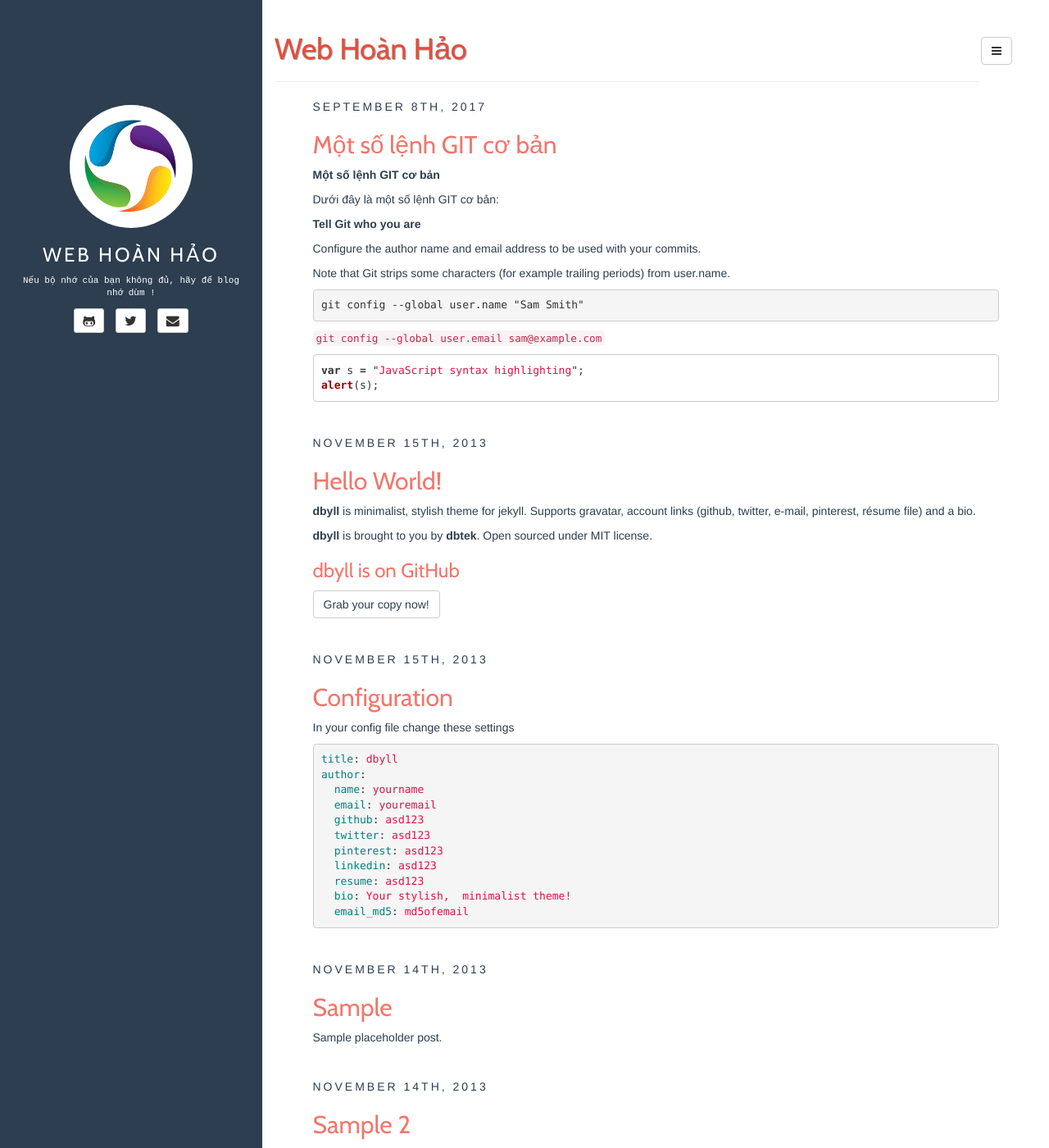
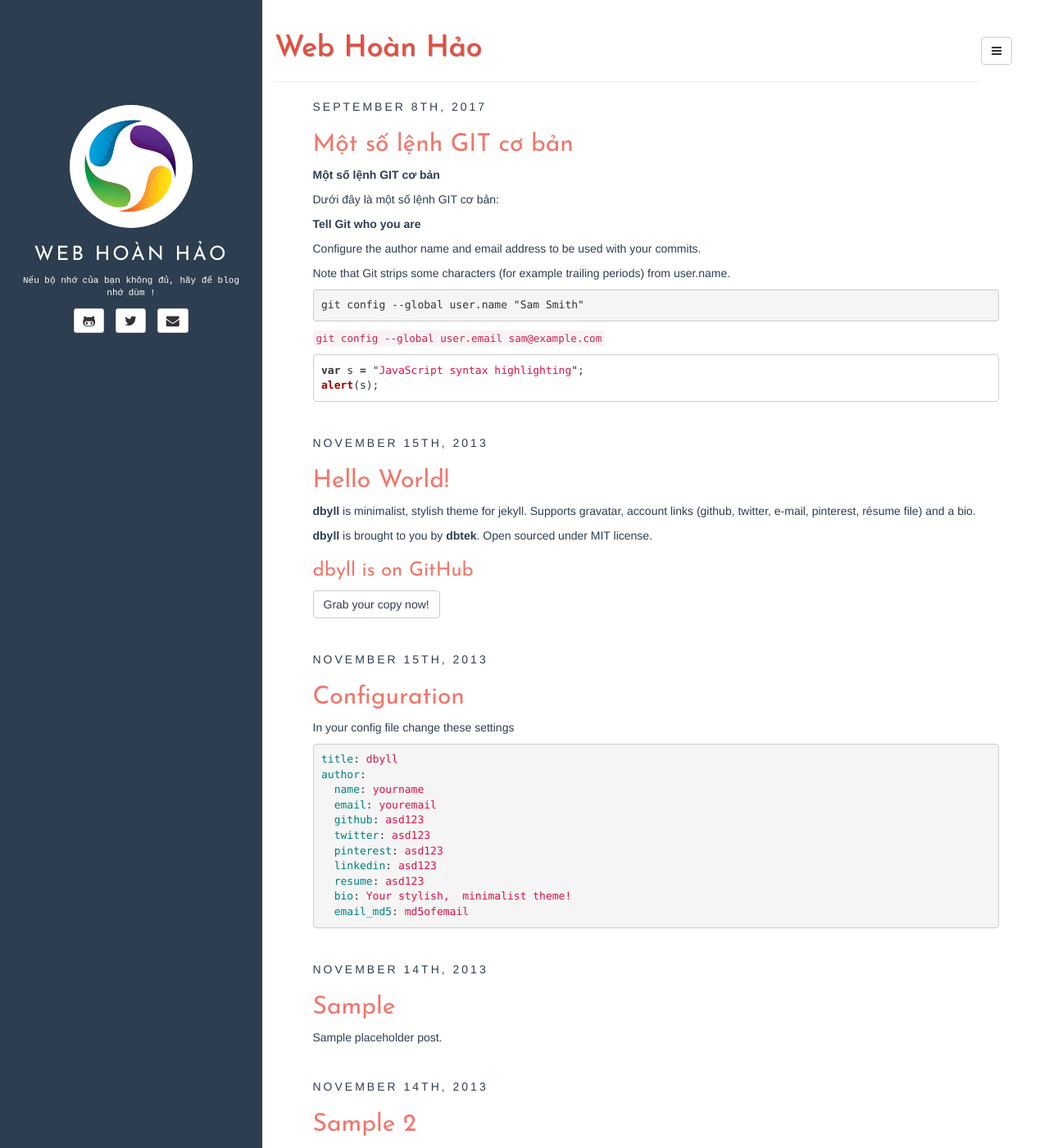
Before and after one commit to webhoanhao/webhoanhao.github.io, a Jekyll site: the page built from index.html, in a window 1280 px wide and 1400 px high. Shown: the whole window at 82% size. Built offline with Jekyll 4.4.1, drawn with Linux system fonts in a browser that asks for light colours; the list of posts is cut into pages by our own code.

Commit message:
Update style.css

```diff
--- a/assets/css/style.css
+++ b/assets/css/style.css
@@ -1,4 +1,4 @@
-@import url(//fonts.googleapis.com/css?family=Cabin);
+@import url(//fonts.googleapis.com/css?family=Josefin+Sans);
 
 body{
 	color: #2c3e50;
@@ -115,14 +115,14 @@ article.home div a, article.home pre a { color: #2c3e50; }
 article.home div a:hover, article.home pre a:hover { color: #2c3e50; text-decoration: none; }
 article img { max-width: 100%; }
 
-h1,h2,h3,h4,h5,h6 { font-family: 'Cabin', sans-serif; }
+h1,h2,h3,h4,h5,h6 { font-family: 'Josefin Sans', sans-serif; }
 article.home h1,
 article.home h2,
 article.home h3,
 article.home h4,
 article.home h5,
 article.home h6 {
-	font-family: 'Cabin', sans-serif;
+	font-family: 'Josefin Sans', sans-serif;
 	color: #f2756a;
 }
 
@@ -146,7 +146,7 @@ article.home h4 a:hover {
 
 footer {
 	padding-top: 15px;
-	font-family: 'Cabin';
+	font-family: 'Josefin Sans';
 }
 
 /* nav-vertical-tabs component */
```
